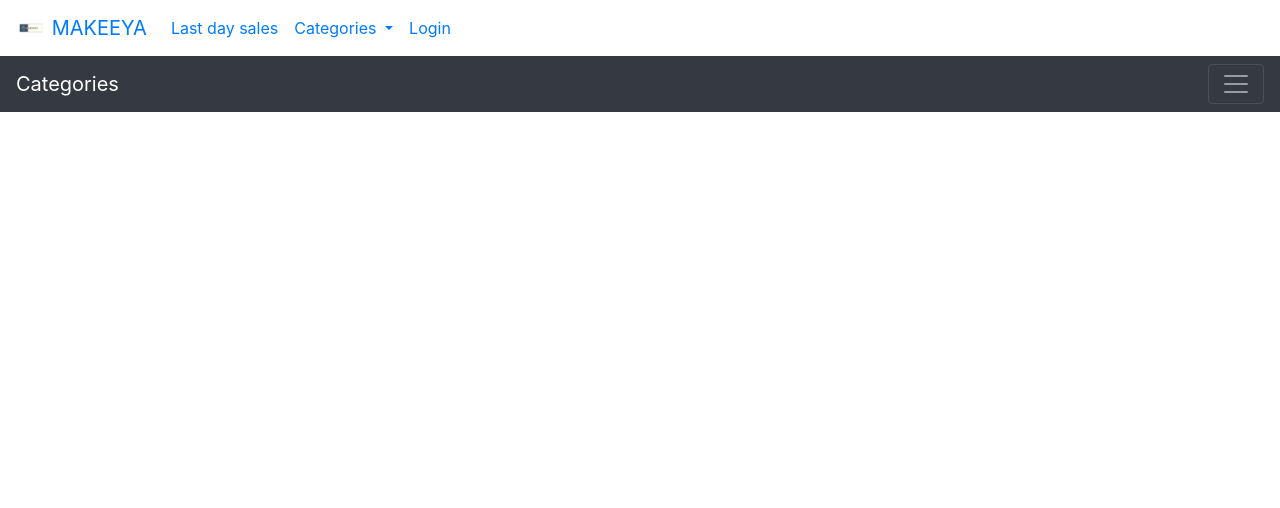
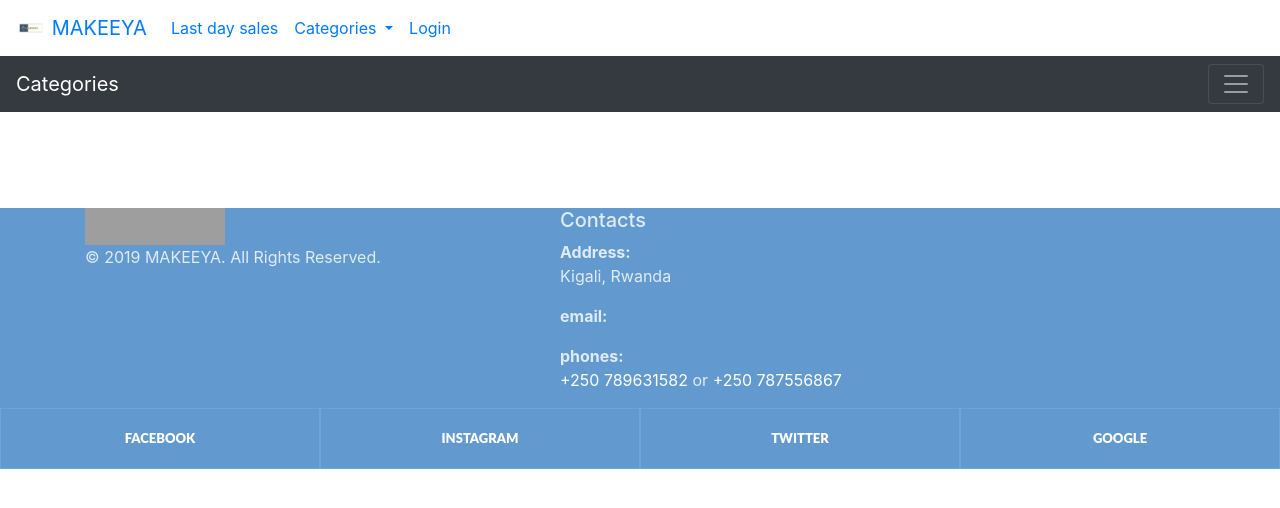
Before and after one commit to privy-line/MAKEEYA, a Django app: page / in a window 1280 px wide. Shown: the top 508 px of the page. Run offline with Django 3.2, Linux system fonts and the light colour scheme; some libraries are stand-ins or nearby versions; some web fonts are replaced; grey boxes are pictures that could not be loaded.

Commit message:
create footer

```diff
--- a/makeeya/templates/home.html
+++ b/makeeya/templates/home.html
@@ -3,9 +3,123 @@
 {% load static %}
 {% block content %}
 
+<div class="container">
+  <br>
+  <br>
+
+ <br>
 
 
 
+
+
+
+
+
+
+
+ <br>
+
+
+</div>
+
+</div>
+</div>
+
+<footer class="section footer-classic context-dark bg-image" style="background:#629acf;">
+  <div class="container">
+    <div class="row row-30">
+      <div class="col-md-4 col-xl-5">
+        <div class="pr-xl-4"><a class="brand" href="index.html"><img class="brand-logo-light" src="images/agency/logo-inverse-140x37.png" alt="" width="140" height="37" srcset="images/agency/logo-retina-inverse-280x74.png 2x"></a>
+
+          <p class="rights"><span>©  </span><span class="copyright-year">2019</span><span> </span><span>MAKEEYA</span><span>. </span><span>All Rights Reserved.</span></p>
+        </div>
+      </div>
+      <div class="col-md-4">
+        <h5>Contacts</h5>
+        <dl class="contact-list">
+          <dt>Address:</dt>
+          <dd>Kigali, Rwanda</dd>
+        </dl>
+        <dl class="contact-list">
+          <dt>email:</dt>
+          <dd><a href="mailto:#"></a></dd>
+        </dl>
+        <dl class="contact-list">
+          <dt>phones:</dt>
+          <dd><a href="tel:#">+250 789631582</a> <span>or</span> <a href="tel:#">+250 787556867</a>
+          </dd>
+        </dl>
+      </div>
+
+    </div>
+  </div>
+  <div class="row no-gutters social-container">
+    <div class="col"><a class="social-inner" href="#"><span class="icon mdi mdi-facebook"></span><span>Facebook</span></a></div>
+    <div class="col"><a class="social-inner" href="#"><span class="icon mdi mdi-instagram"></span><span>instagram</span></a></div>
+    <div class="col"><a class="social-inner" href="#"><span class="icon mdi mdi-twitter"></span><span>twitter</span></a></div>
+    <div class="col"><a class="social-inner" href="#"><span class="icon mdi mdi-youtube-play"></span><span>google</span></a></div>
+  </div>
+
+
+  <style>
+
+  .context-dark, .bg-gray-dark, .bg-primary {
+    color: rgba(255, 255, 255, 0.8);
+}
+
+.footer-classic a, .footer-classic a:focus, .footer-classic a:active {
+    color: #ffffff;
+}
+.nav-list li {
+    padding-top: 5px;
+    padding-bottom: 5px;
+}
+
+.nav-list li a:hover:before {
+    margin-left: 0;
+    opacity: 1;
+    visibility: visible;
+}
+
+ul, ol {
+    list-style: none;
+    padding: 0;
+    margin: 0;
+}
+
+.social-inner {
+    display: flex;
+    flex-direction: column;
+    align-items: center;
+    width: 100%;
+    padding: 23px;
+    font: 900 13px/1 "Lato", -apple-system, BlinkMacSystemFont, "Segoe UI", Roboto, "Helvetica Neue", Arial, sans-serif;
+    text-transform: uppercase;
+    color: rgba(255, 255, 255, 0.5);
+}
+
+.social-container .col {
+    border: 1px solid rgba(255, 255, 255, 0.1);
+}
+.nav-list li a:before {
+    content: "\f14f";
+    font: 400 21px/1 "Material Design Icons";
+    color: #4d6de6;
+    display: inline-block;
+    vertical-align: baseline;
+    margin-left: -28px;
+    margin-right: 7px;
+    opacity: 0;
+    visibility: hidden;
+    transition: .22s ease;
+}
+
+
+
+
+  </style>
+</footer>
 
 
 {% endblock %} {% block scripts %} {{block.super}}
```
